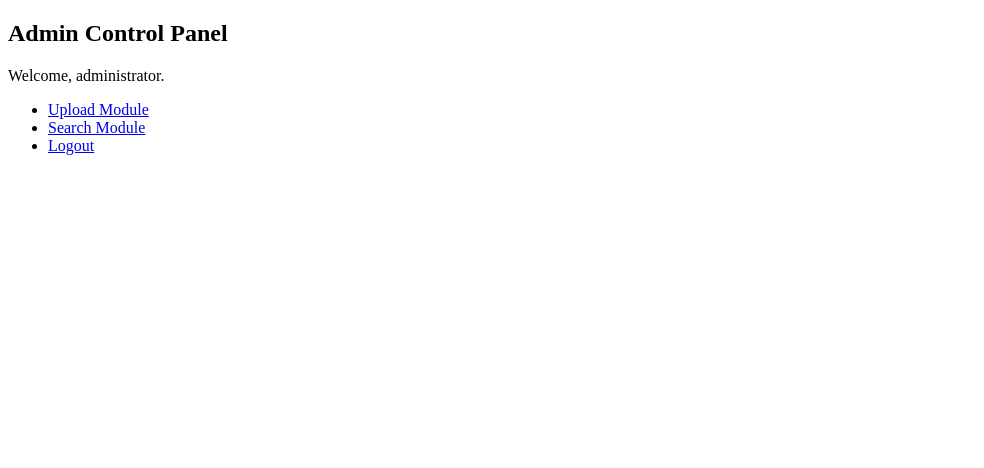
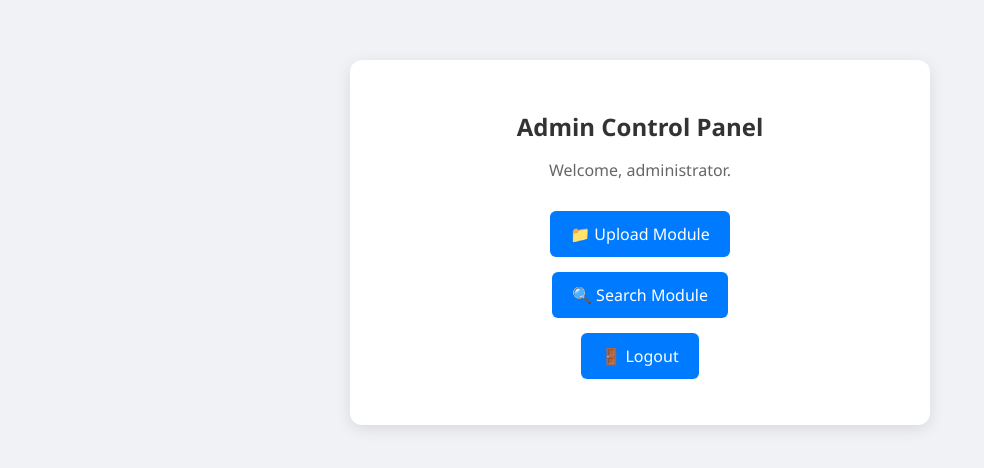
Before and after one commit to mawjngvux/webserver_honeypot, a Flask app: page /admin in a window 1280 px wide. Shown: the top 468 px of the page, without its empty margins (0-984 px from the left). Run offline with Flask 3, Linux system fonts and the light colour scheme; the visitor is signed in with stand-in values (Sample User, id 1); parts of the project's set-up code (start-up, migrations or seed data) failed here and were passed over.

Commit message:
update admin template

```diff
--- a/templates/admin.html
+++ b/templates/admin.html
@@ -1,14 +1,75 @@
 <!-- templates/admin.html -->
 <!DOCTYPE html>
-<html>
-<head><title>Admin Panel</title></head>
+<html lang="en">
+<head>
+  <meta charset="UTF-8">
+  <title>Admin Control Panel</title>
+  <style>
+    body {
+      font-family: 'Segoe UI', Tahoma, Geneva, Verdana, sans-serif;
+      background-color: #f0f2f5;
+      margin: 0;
+      padding: 0;
+      display: flex;
+      justify-content: center;
+      align-items: flex-start;
+      padding-top: 60px;
+    }
+
+    .panel {
+      background-color: #ffffff;
+      padding: 30px 40px;
+      border-radius: 12px;
+      box-shadow: 0 4px 15px rgba(0,0,0,0.1);
+      width: 100%;
+      max-width: 500px;
+      text-align: center;
+    }
+
+    h2 {
+      color: #333;
+      margin-bottom: 10px;
+    }
+
+    p {
+      color: #666;
+      margin-bottom: 30px;
+    }
+
+    ul {
+      list-style: none;
+      padding: 0;
+    }
+
+    li {
+      margin: 15px 0;
+    }
+
+    a {
+      display: inline-block;
+      text-decoration: none;
+      background-color: #007bff;
+      color: white;
+      padding: 12px 20px;
+      border-radius: 6px;
+      font-size: 16px;
+      transition: background-color 0.3s ease;
+    }
+
+    a:hover {
+      background-color: #0056b3;
+    }
+  </style>
+</head>
 <body>
-  <h2>Admin Control Panel</h2>
-  <p>Welcome, administrator.</p>
-  <ul>
-    <li><a href="/upload">Upload Module</a></li>
-    <li><a href="/search">Search Module</a></li>
-    <li><a href="/logout">Logout</a></li>
-  </ul>
+  <div class="panel">
+    <h2>Admin Control Panel</h2>
+    <p>Welcome, administrator.</p>
+    <ul>
+      <li><a href="/upload">📁 Upload Module</a></li>
+      <li><a href="/search">🔍 Search Module</a></li>
+      <li><a href="/logout">🚪 Logout</a></li>
+    </ul>
+  </div>
 </body>
 </html>
```
